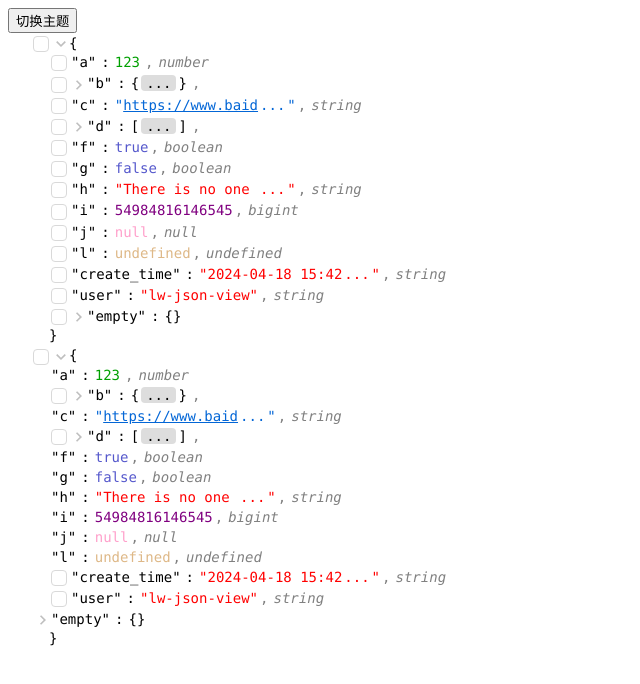
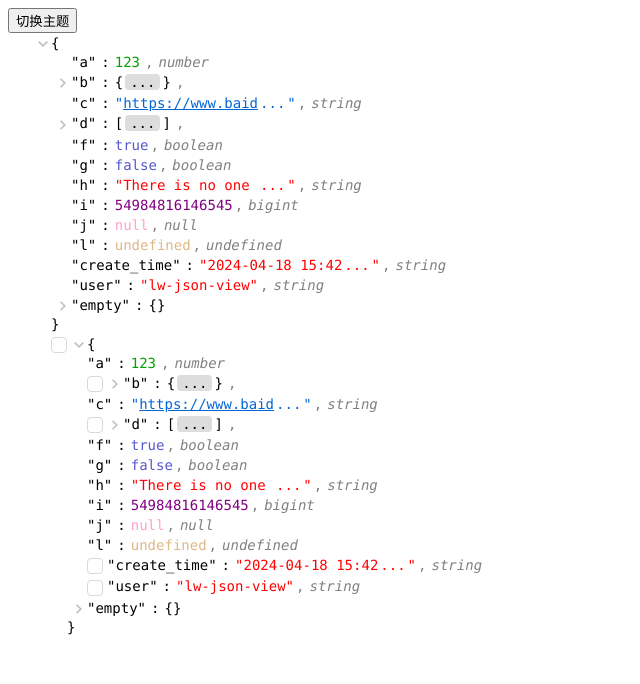
Before and after one commit to Neigb/json-view, a React (Vite) app: page / in a window 1280 px wide. Shown: the top 684 px of the page, without its empty margins (0-640 px from the left). Built offline with nearby package versions, Linux system fonts and the light colour scheme.

Commit message:
修复 ElementWrap 组件的 marginLeft 计算，并将 App 组件的 selectable 属性从 true 更改为 false

```diff
--- a/packages/components/ElementWrap.tsx
+++ b/packages/components/ElementWrap.tsx
@@ -118,7 +118,7 @@ export default function ElementWrap({
     checked = false;
     indeterminate = false;
   }
-  const marginLeft = indent * depth - (canExpand && !selectable ? iconSize : 0);
+  const marginLeft = indent * (depth + 1) - (canExpand && !selectable ? iconSize : 0);
   return (
     <div
       style={{
--- a/src/App.tsx
+++ b/src/App.tsx
@@ -17,7 +17,7 @@ export default function App() {
     user: "lw-json-view",
     empty: {},
   };
-  const selectable = true;
+  const selectable = false;
 
   const _initValue = window.matchMedia("(prefers-color-scheme: dark)").matches
     ? "dark"
```
